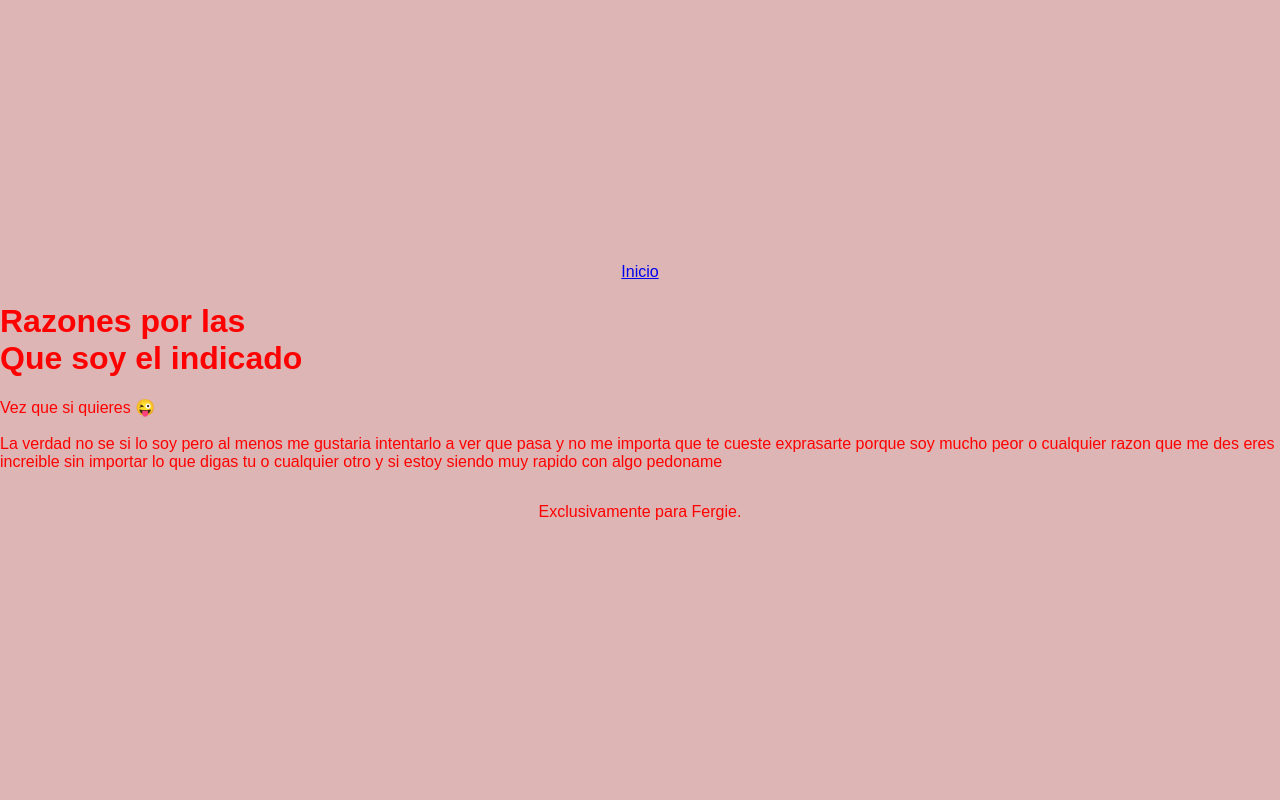
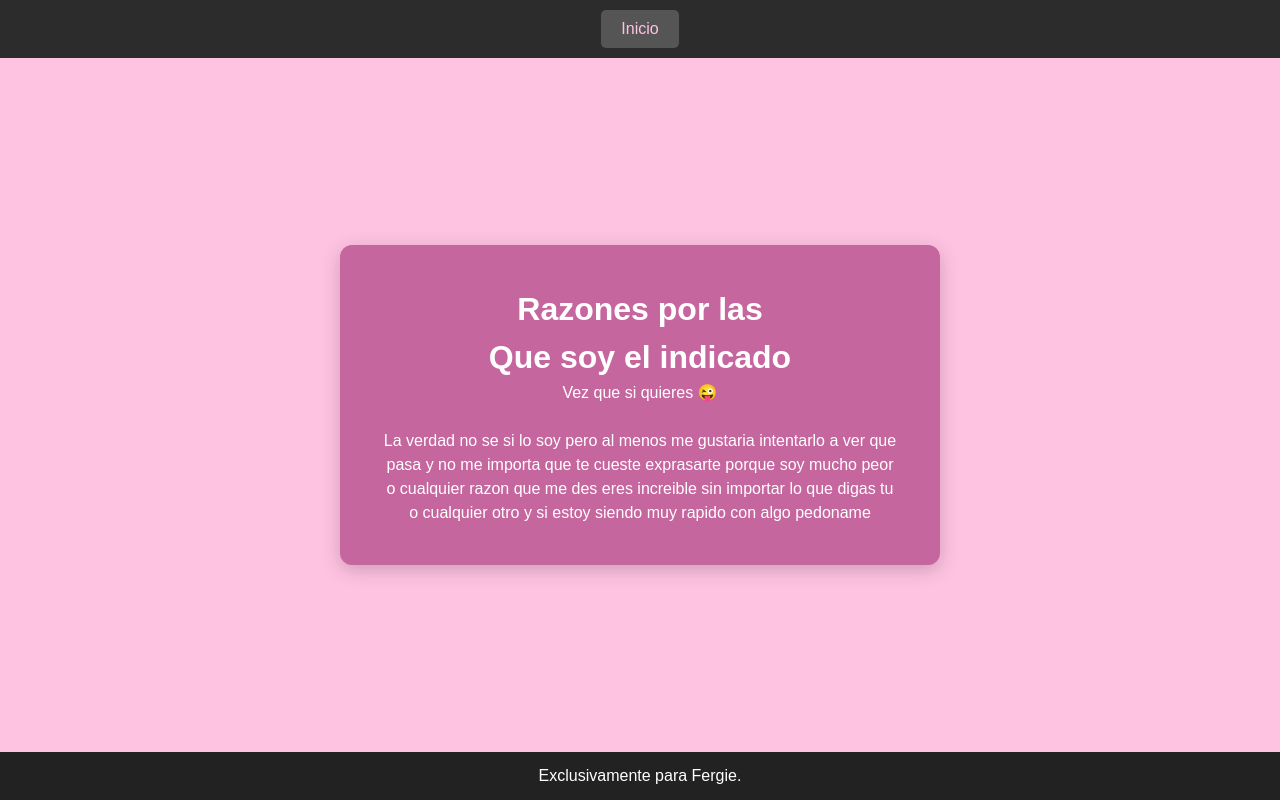
Before and after one commit to Joseijr/fefe, a plain HTML site: page Holi.html in a window 1280 px wide. Drawn offline with Linux system fonts and the light colour scheme.

Commit message:
Update style.css

```diff
--- a/style.css
+++ b/style.css
@@ -1,41 +1,118 @@
+/* Reset básico */
+* {
+    margin: 0;
+    padding: 0;
+    box-sizing: border-box;
+}
+
+/* Cuerpo de la página */
 body {
-    background-color: rgb(221, 181, 181);
-    font-family: Arial, sans-serif;
+    display: flex;
+    flex-direction: column;
+    min-height: 100vh;
+    font-family: sans-serif;
+    background-color: #ffc3e2;
+}
+
+/* Banner superior */
+.banner {
+    background-color: #2c2c2c;
+    padding: 10px;
     display: flex;
     justify-content: center;
-    align-items: center;
-    height: 100vh;
-    margin: 0;
-    color: rgb(255, 0, 0);
-    flex-direction: column;
+    gap: 20px;
 }
 
-.h1 {
-    font-size: 30px;
-
+/* Botones del banner */
+.boton-nav {
+    text-decoration: none;
+    background-color: #be1d1d;
+    color: #ffc3e2;
+    padding: 10px 20px;
+    border-radius: 20px;
+    transition: background-color 0.3s;
+    font-size: 16px;
 }
 
-.boton {
-    padding: 15px 30px;
-    margin: 10px;
-    font-size: 16px;
-    color: white;
-    border: none;
-    border-radius: 5px;
-    cursor: pointer;
-    transition: transform 0.2s, font-size 0.2s;
+.boton-nav:hover {
+    background-color: #ff04d1;
 }
 
-.boton:hover {
-    transform: scale(1.05);
+/* Área principal centrada */
+main {
+    flex: 1;
+    display: flex;
+    align-items: center;
+    justify-content: center;
 }
 
-.rojo {
-    background-color: #e74c3c;
-
+.botones-centro {
+    display: flex;
+    width: 90%;
+    gap: 15px;
 }
 
-.verde {
-    background-color: #2ecc71;
+/* Botones del centro */
+.boton-centro {
+    flex: 1;
+    text-align: center;
+    text-decoration: none;
+    padding: 15px 30px;
+    font-size: 16px;
+    cursor: pointer;
+    border: 2px solid #ffffff;
+    background-color: #efa3ca;
+    border-radius: 5px;
+    color: #ffffff;
+    transition: background-color 0.3s;
+}
 
+.boton-centro:hover {
+    background-color: #ae47c1;
+    color: white;
 }
+
+/* Botón de navegación (ya lo usamos antes) */
+.boton-nav {
+    text-decoration: none;
+    background-color: #555;
+    color: #ffc3e2;
+    padding: 10px 20px;
+    border-radius: 5px;
+    transition: background-color 0.3s;
+    font-size: 16px;
+}
+
+.boton-nav:hover {
+    background-color: #ff04d1;
+}
+
+/* Recuadro central */
+.recuadro {
+    background-color: rgb(198, 102, 159);
+    color: #ffffff;
+    padding: 40px;
+    border-radius: 12px;
+    box-shadow: 0 5px 20px rgba(0, 0, 0, 0.2);
+    text-align: center;
+    max-width: 600px;
+    margin: auto;
+    line-height: 1.5;
+}
+
+/* Centrado del contenido principal */
+main {
+    flex: 1;
+    display: flex;
+    align-items: center;
+    justify-content: center;
+    padding: 20px;
+}
+
+/* Footer fijo abajo */
+footer {
+    background-color: #222;
+    color: white;
+    text-align: center;
+    padding: 15px 0;
+}
```
